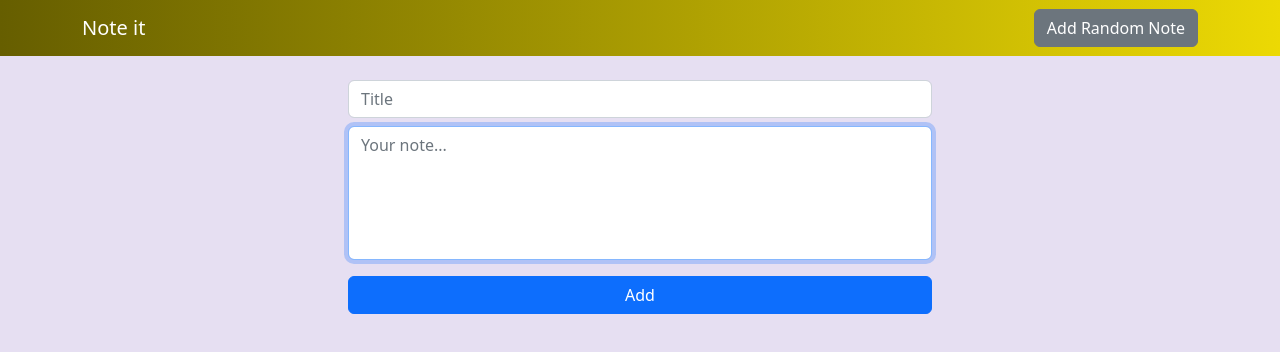
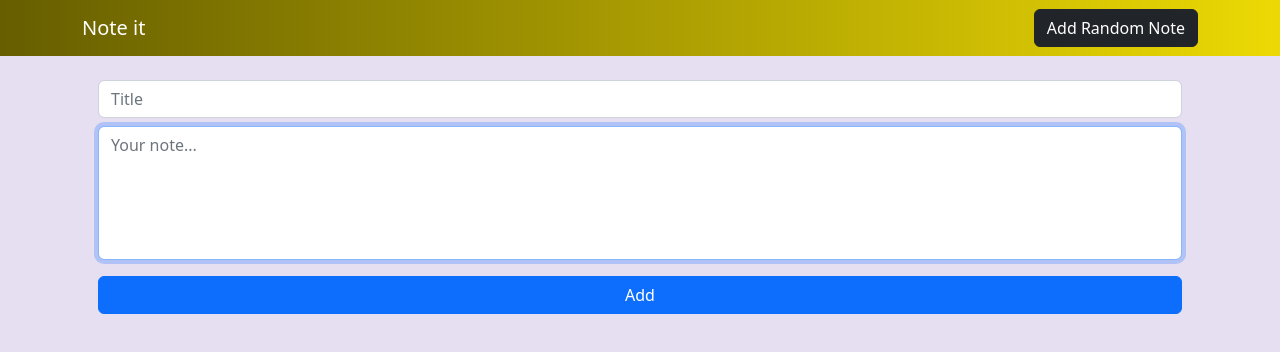
Before and after one commit to softwarebyze/Note-it, a React (Create React App) app: page / in a window 1280 px wide. Shown: the top 352 px of the page. Built offline with nearby package versions, Linux system fonts and the light colour scheme.

Commit message:
format and style

```diff
--- a/src/App.js
+++ b/src/App.js
@@ -63,22 +63,26 @@ function App() {
   };
 
   const getRandomFact = async () => {
-    const res = await fetch(`https://uselessfacts.jsph.pl/random.json?language=en`)
+    const res = await fetch(
+      `https://uselessfacts.jsph.pl/random.json?language=en`
+    );
     const data = await res.json();
-    return {randText:data.text, randTitle:""}
-  }
+    return { randText: data.text, randTitle: "" };
+  };
 
   const getRandomQuote = async () => {
     const res = await fetch("https://api.quotable.io/random");
     const data = await res.json();
     const randText = data.content;
     const randTitle = data.author;
-    return {randText,randTitle}
-  }
+    return { randText, randTitle };
+  };
 
   const handleRandomNotesClick = async () => {
-    const randomNoteGenerators = [getRandomFact, getRandomQuote]
-    const {randText, randTitle} = await randomNoteGenerators[Math.floor(Math.random() * 2)]()
+    const randomNoteGenerators = [getRandomFact, getRandomQuote];
+    const { randText, randTitle } = await randomNoteGenerators[
+      Math.floor(Math.random() * 2)
+    ]();
     addNote(randText, randTitle);
   };
 
@@ -88,12 +92,12 @@ function App() {
         {/* <Navbar fixed="top" bg="dark" variant="dark" className="gradient"> */}
         <Container>
           <Navbar.Brand>Note it</Navbar.Brand>
-          <Button variant="secondary" onClick={handleRandomNotesClick}>
+          <Button variant="dark" onClick={handleRandomNotesClick}>
             Add Random Note
           </Button>
         </Container>
       </Navbar>
-      <Container className="w-50">
+      <Container>
         <NoteForm
           currentNote={currentNote}
           addNote={addNote}
```
